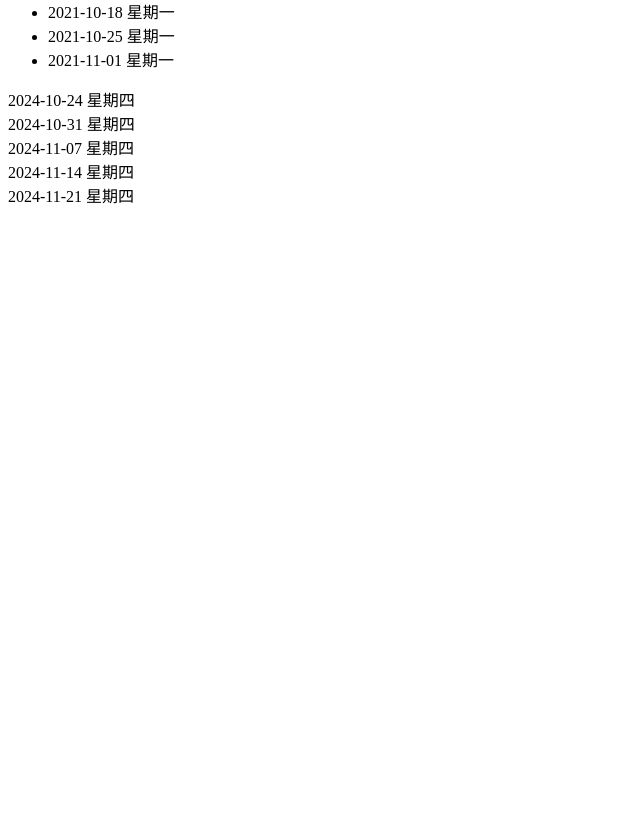
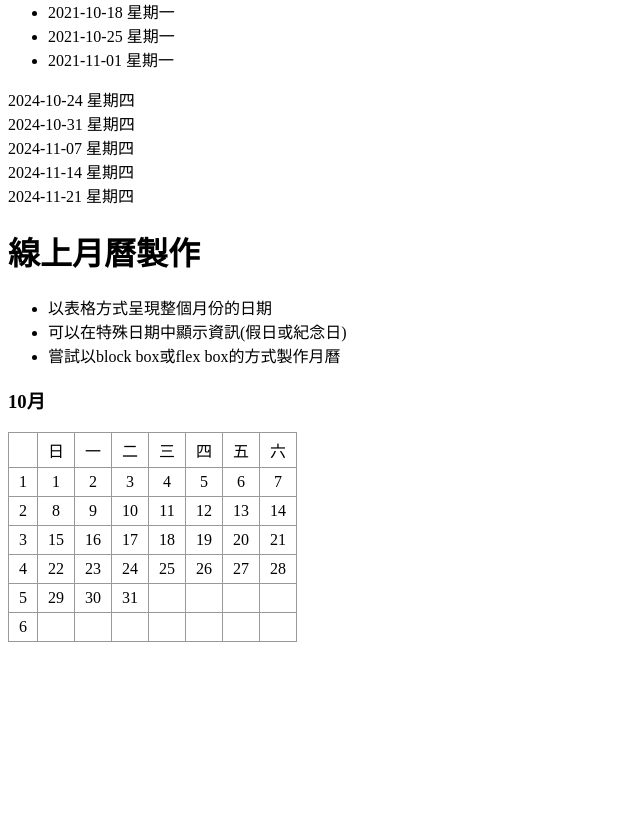
Before and after one commit to mackliu/113-PHP-Basic, a PHP site: page /date.php in a window 1280 px wide. Shown: the part 877-1705 px from the top of the page, without its empty margins (0-640 px from the left). Before the commit the page ends 1081 px from the top, so only its background shows below. Run offline with PHP 8.4, Linux system fonts and the light colour scheme.

Commit message:
製作月曆-建立月曆表格和日期公式

```diff
--- a/date.php
+++ b/date.php
@@ -110,8 +110,61 @@ for($i=0;$i<5;$i++){
 }
 
 ?>
+<h1>線上月曆製作</h1>
+
+<ul>
+    <li>以表格方式呈現整個月份的日期</li>
+    <li>可以在特殊日期中顯示資訊(假日或紀念日)</li>
+    <li>嘗試以block box或flex box的方式製作月曆</li>
+</ul>
+<style>
+    table{
+        border-collapse:collapse;
+
+    }
+    td{
+        padding:5px 10px;
+        text-align: center;
+        border:1px solid #999;
+    }
+</style>
+<h3><?php echo date("m月");?></h3>
+<table>
+<tr>
+    <td></td>
+    <td>日</td>
+    <td>一</td>
+    <td>二</td>
+    <td>三</td>
+    <td>四</td>
+    <td>五</td>
+    <td>六</td>
+</tr>
+<?php
+$d=strtotime("2024-6");
+for($i=0;$i<6;$i++){
+    echo "<tr>";
+    echo "<td>";
+    echo $i+1;
+    echo "</td>";
+    for($j=0;$j<7;$j++){
+        echo "<td>";
+        $dayNum=$i*7 + $j +1;
+        if($dayNum<=date('t')){
+            echo $dayNum;
+        }
+        echo "</td>";
+    }
+
+    echo "</tr>";
 
 
+}
+
+
+
+?>
+</table>
 <p>&nbsp;</p>
 <p>&nbsp;</p>
 <p>&nbsp;</p>
```
